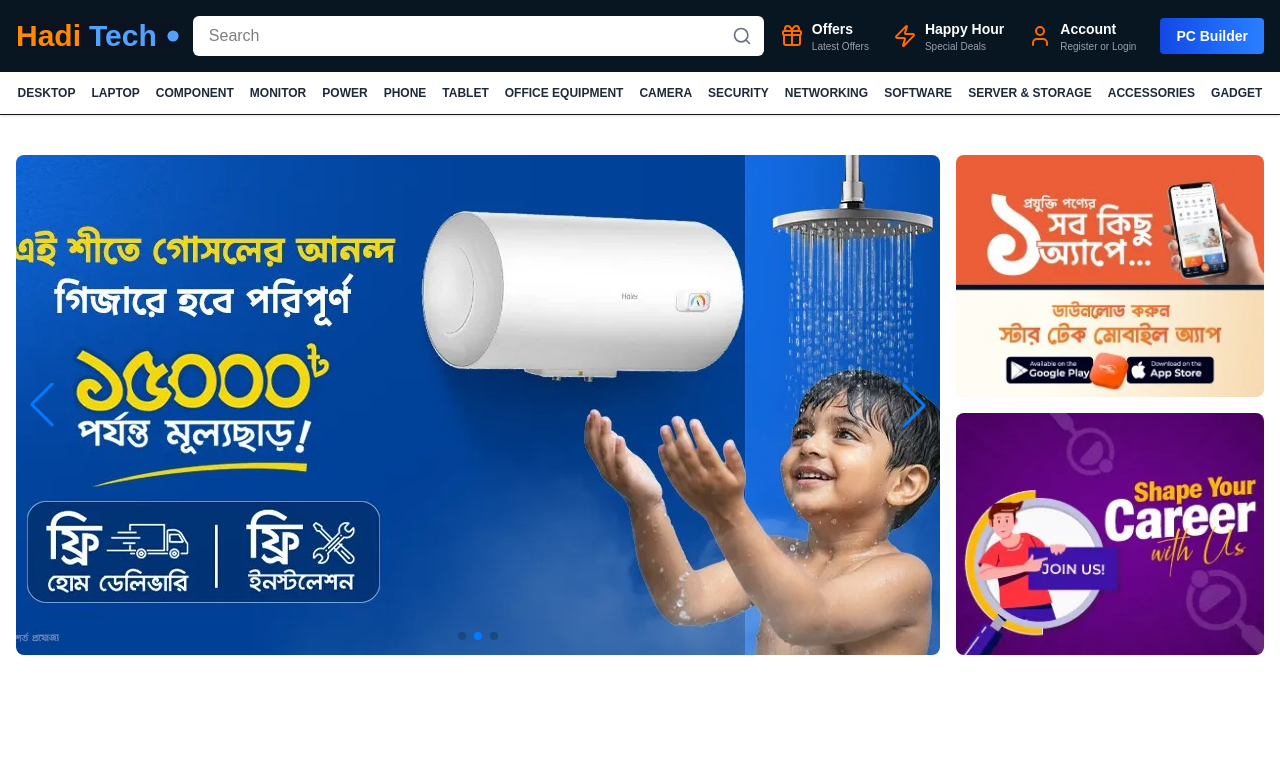
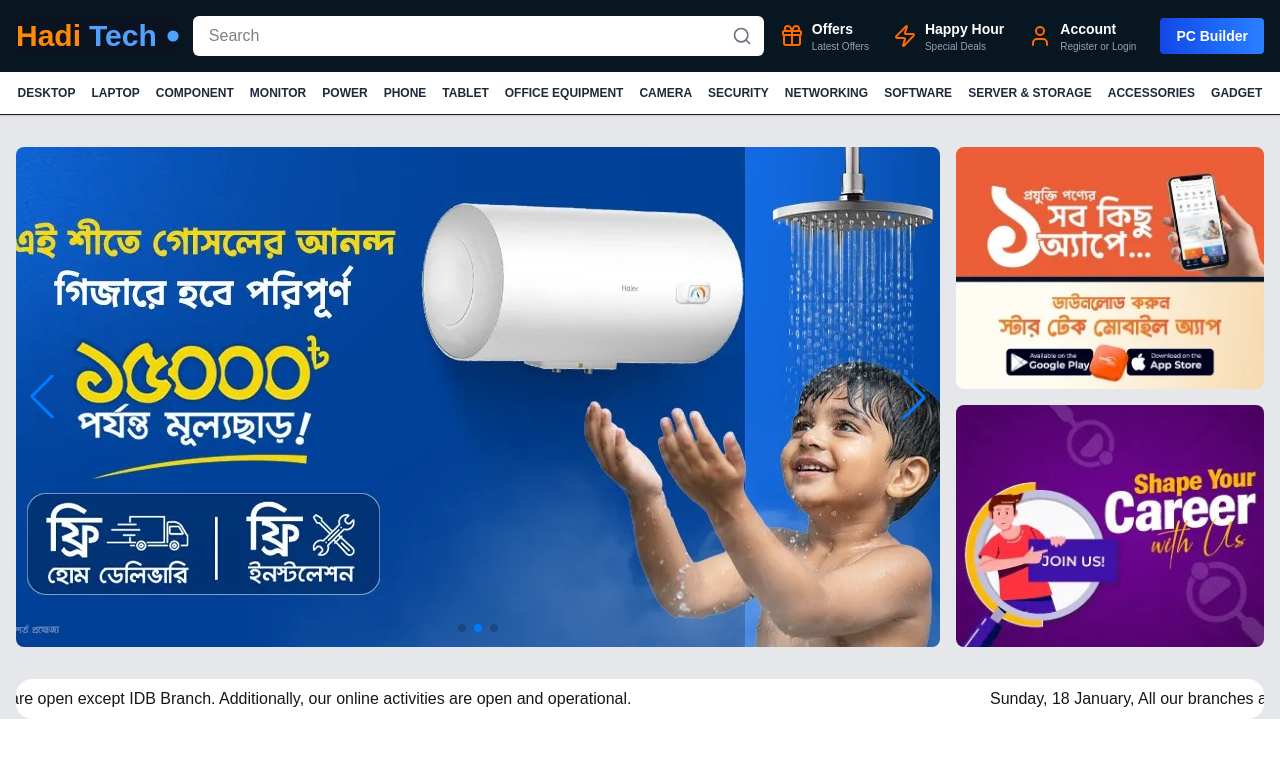
Before and after one commit to jakiulhasan/hadi-tech, a Next.js app: page / in a window 1280 px wide. Shown: the top 758 px of the page. Built offline with nearby package versions, Linux system fonts and the light colour scheme.

Commit message:
notice marquee added

```diff
--- a/package.json
+++ b/package.json
@@ -14,6 +14,7 @@
     "next": "16.1.3",
     "react": "19.2.3",
     "react-dom": "19.2.3",
+    "react-fast-marquee": "^1.6.5",
     "swiper": "^12.0.3"
   },
   "devDependencies": {
--- a/src/app/page.jsx
+++ b/src/app/page.jsx
@@ -1,12 +1,14 @@
+import Notice from "@/components/common/Notice";
 import Banner from "@/components/layout/Banner";
 import Navbar from "@/components/layout/Navbar";
 import React from "react";
 
 const page = () => {
   return (
-    <div className="mx-auto">
+    <div className="mx-auto bg-gray-200">
       <Navbar></Navbar>
       <Banner></Banner>
+      <Notice></Notice>
     </div>
   );
 };
--- /dev/null
+++ b/src/components/common/Notice.jsx
@@ -0,0 +1,15 @@
+import React from "react";
+import Marquee from "react-fast-marquee";
+
+const Notice = () => {
+  return (
+    <div className="max-w-7xl mx-auto px-4 ">
+      <Marquee className="bg-white rounded-2xl py-2">
+        Sunday, 18 January, All our branches are open except IDB Branch.
+        Additionally, our online activities are open and operational.
+      </Marquee>
+    </div>
+  );
+};
+
+export default Notice;
--- a/src/components/common/SecondNav.jsx
+++ b/src/components/common/SecondNav.jsx
@@ -18,9 +18,9 @@
 
 const SecondNav = () => {
   return (
-    <div className="shadow-sm border-b hidden xl:block">
+    <div className="shadow-sm border-b bg-white hidden xl:block">
       <div className="max-w-7xl mx-auto px-4">
-        <ul className="flex items-center justify-start lg:justify-center gap-4 py-3 px-4 text-[12px] font-bold text-gray-800 uppercase">
+        <ul className="flex items-center justify-start lg:justify-center gap-4 py-3 px-4 text-[12px] font-bold  text-gray-800 uppercase">
           {categories.map((item) => (
             <li
               key={item}
--- a/src/components/layout/Banner.jsx
+++ b/src/components/layout/Banner.jsx
@@ -5,7 +5,6 @@
 import { Swiper, SwiperSlide } from "swiper/react";
 import { Autoplay, Pagination, Navigation } from "swiper/modules";
 
-// Import Swiper styles
 import "swiper/css";
 import "swiper/css/pagination";
 import "swiper/css/navigation";
@@ -14,10 +13,8 @@
   const sliderImages = ["/1.jpg", "/2.jpg", "/3.jpg"];
 
   return (
-    <div className="flex flex-col md:flex-row gap-4 max-w-7xl mx-auto px-4 my-6 md:my-10 h-auto md:h-[500px]">
-      {/* Left Side: Swiper Slider */}
-      {/* Mobile: 300px height | Desktop: 3/4 width, full height */}
-      <div className="w-full md:w-3/4 h-[300px] md:h-full overflow-hidden rounded-lg">
+    <div className="flex flex-col md:flex-row gap-4 max-w-7xl mx-auto px-4 my-6 md:my-8 h-auto md:h-125">
+      <div className="w-full md:w-3/4 h-75 md:h-full overflow-hidden rounded-lg">
         <Swiper
           spaceBetween={10}
           centeredSlides={true}
@@ -46,9 +43,7 @@
         </Swiper>
       </div>
 
-      {/* Right Side: Static Images */}
-      {/* Mobile: Row of two images | Desktop: Column of two images */}
-      <div className="w-full md:w-1/4 flex flex-row md:flex-col gap-4 h-[150px] md:h-full">
+      <div className="w-full md:w-1/4 flex flex-row md:flex-col gap-4 h-37.5 md:h-full">
         <div className="relative w-1/2 md:w-full h-full md:h-1/2 overflow-hidden rounded-lg bg-gray-200">
           <Image src="/4.jpg" alt="Promo 1" fill className="object-cover" />
         </div>
```
Also changed, not shown: 1 other file (tests, documents, lock files or other folders).
